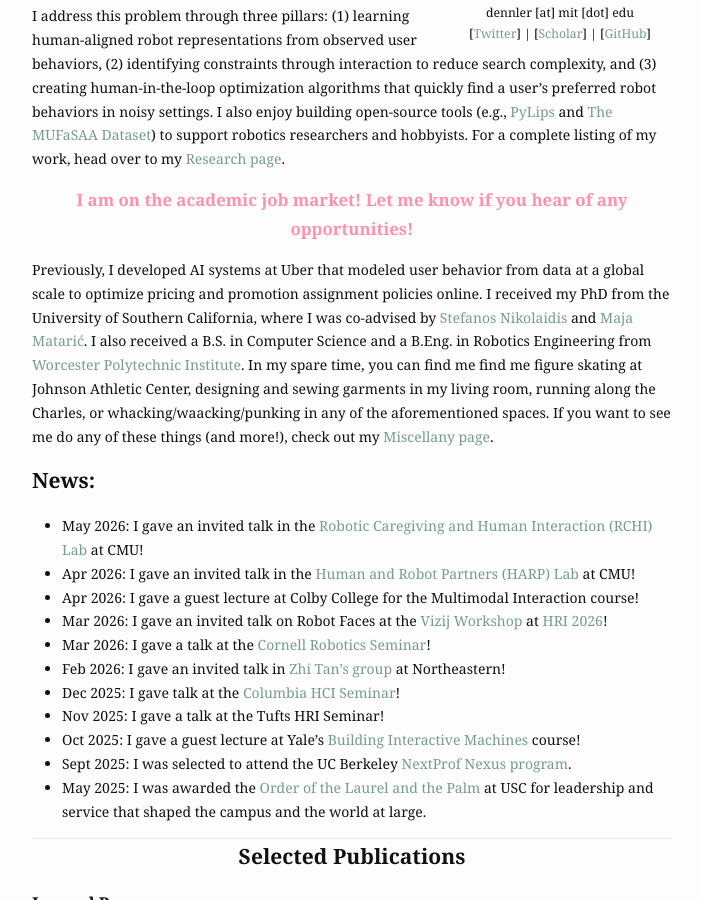
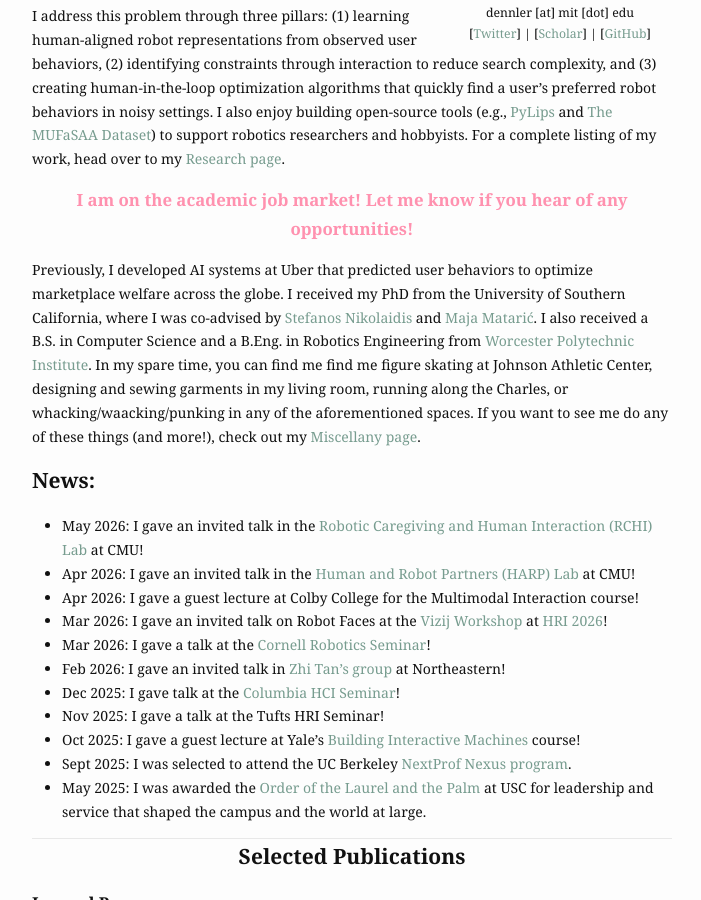
Before and after one commit to ndennler/ndennler.github.io, a Jekyll site: the page built from index.md, in a window 1280 px wide and 900 px high, scrolled down 308 px. Shown: the whole window, without its empty margins (288-989 px from the left). Built offline with Jekyll 4.4.1, drawn with Linux system fonts in a browser that asks for light colours.

Commit message:
Update index.md

```diff
--- a/index.md
+++ b/index.md
@@ -15,7 +15,7 @@ profile_picture:
 </p>
 
 <p>
-  Previously, I developed AI systems at Uber that modeled user behavior from data at a global scale to optimize pricing and promotion assignment policies online. I received my PhD from the University of Southern California, where I was co-advised by <a href="https://stefanosnikolaidis.net/">Stefanos Nikolaidis</a> and <a href="http://maja-mataric.web.app">Maja Matarić</a>. I also received a B.S. in Computer Science and a B.Eng. in Robotics Engineering from <a href="https://www.wpi.edu/">Worcester Polytechnic Institute</a>. In my spare time, you can find me find me figure skating at Johnson Athletic Center, designing and sewing garments in my living room, running along the Charles, or whacking/waacking/punking in any of the aforementioned spaces. If you want to see me do any of these things (and more!), check out my <a href="/miscellany">Miscellany page</a>.
+  Previously, I developed AI systems at Uber that predicted user behaviors to optimize marketplace welfare across the globe. I received my PhD from the University of Southern California, where I was co-advised by <a href="https://stefanosnikolaidis.net/">Stefanos Nikolaidis</a> and <a href="http://maja-mataric.web.app">Maja Matarić</a>. I also received a B.S. in Computer Science and a B.Eng. in Robotics Engineering from <a href="https://www.wpi.edu/">Worcester Polytechnic Institute</a>. In my spare time, you can find me find me figure skating at Johnson Athletic Center, designing and sewing garments in my living room, running along the Charles, or whacking/waacking/punking in any of the aforementioned spaces. If you want to see me do any of these things (and more!), check out my <a href="/miscellany">Miscellany page</a>.
 </p>
 
 
```
